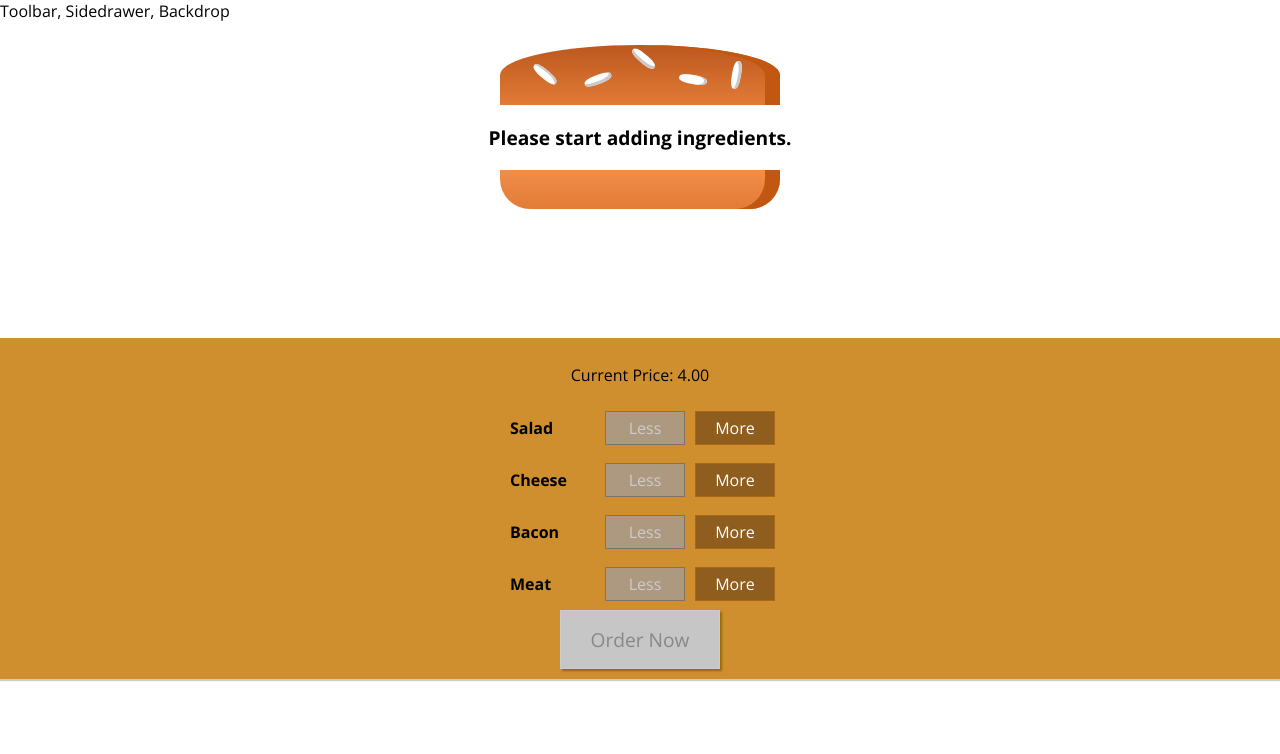
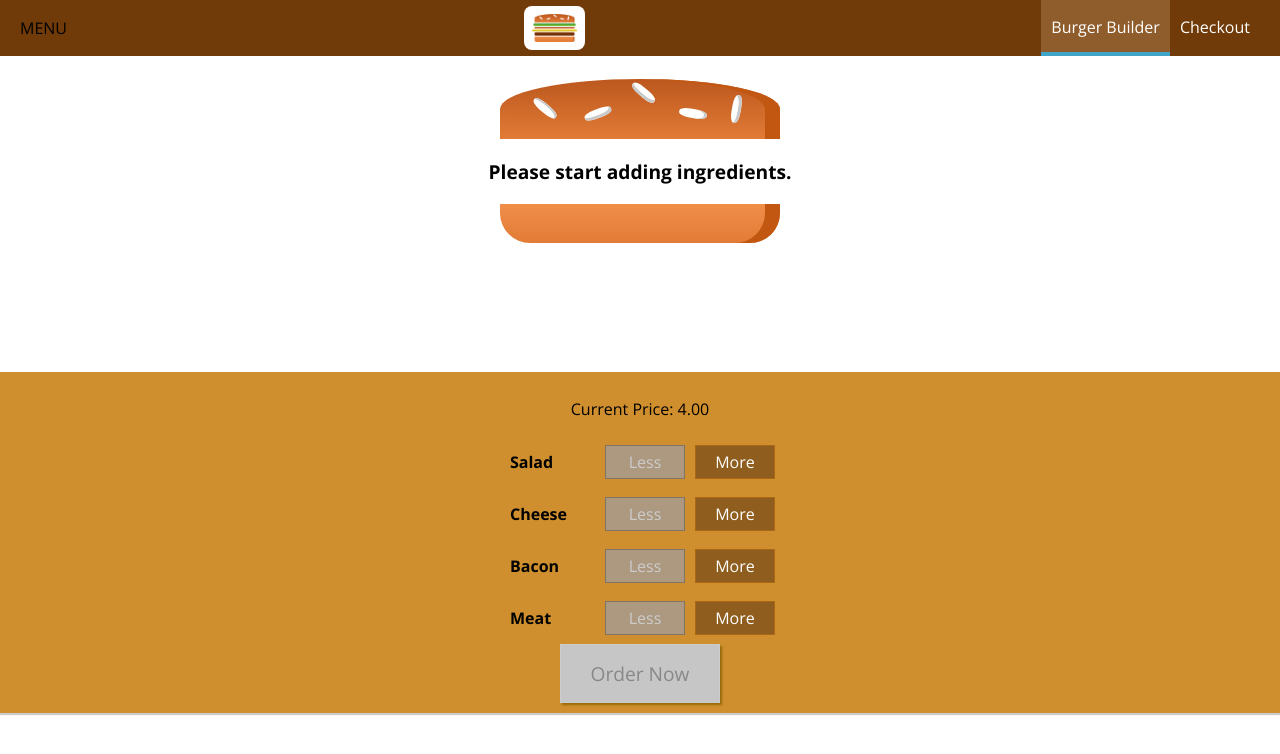
Before and after one commit to fabianlee1211/react-burger-app, a React app: page / in a window 1280 px wide. Shown: the top 754 px of the page. Built offline with nearby package versions, Linux system fonts and the light colour scheme.

Commit message:
Toolbar setup

```diff
--- a/src/components/Layout/Layout.css
+++ b/src/components/Layout/Layout.css
@@ -1,3 +1,3 @@
 .Content {
-  margin-top: 16px;
+  margin-top: 72px;
 }
--- a/src/components/Layout/Layout.js
+++ b/src/components/Layout/Layout.js
@@ -1,9 +1,10 @@
 import React from 'react';
+import Toolbar from '../Navigation/Toolbar/Toolbar';
 import classes from './Layout.css';
 
 const layout = (props) => (
   <React.Fragment>
-    <div>Toolbar, Sidedrawer, Backdrop</div>
+    <Toolbar />
     <main className={classes.Content}>
       {props.children}
     </main>
--- /dev/null
+++ b/src/components/Logo/Logo.css
@@ -0,0 +1,11 @@
+.Logo {
+  background-color: white;
+  padding: 8px;
+  height: 80%;
+  box-sizing: border-box;
+  border-radius: 8px;
+}
+
+.Logo img {
+  height: 100%;
+}
--- /dev/null
+++ b/src/components/Logo/Logo.js
@@ -0,0 +1,13 @@
+import React from 'react';
+import burgerLogo from '../../assets/images/burger-logo.png';
+import classes from './Logo.css';
+
+const Logo = (props) => {
+  return (
+    <div className={classes.Logo}>
+      <img src={burgerLogo} alt="MyBurger"/>
+    </div>
+  );
+};
+
+export default Logo;
--- /dev/null
+++ b/src/components/Navigation/NavigationItems/NavigationItem/NavigationItem.css
@@ -0,0 +1,24 @@
+.NavigationItem {
+  margin: 0;
+  box-sizing: border-box;
+  display: flex;
+  height: 100%;
+  align-items: center;
+}
+
+.NavigationItem a {
+  color: white;
+  text-decoration: none;
+  height: 100%;
+  padding: 16px 10px;
+  border-bottom: 4px solid transparent;
+  box-sizing: border-box;
+  display: block;
+}
+
+.NavigationItem a:hover,
+.NavigationItem a:active,
+.NavigationItem a.active {
+  background-color: #8F5C2C;
+  border-bottom: 4px solid #40A4C8;
+}
--- /dev/null
+++ b/src/components/Navigation/NavigationItems/NavigationItem/NavigationItem.js
@@ -0,0 +1,10 @@
+import React from 'react';
+import classes from './NavigationItem.css';
+
+const NavigationItem = (props) => (
+  <li className={classes.NavigationItem}>
+    <a href={props.link} className={props.active ? classes.active : null}>{props.children}</a>
+  </li>
+);
+
+export default NavigationItem;
--- /dev/null
+++ b/src/components/Navigation/NavigationItems/NavigationItems.css
@@ -0,0 +1,8 @@
+.NavigationItems {
+  margin: 0;
+  padding: 0;
+  list-style: none;
+  display: flex;
+  align-items: center;
+  height: 100%;
+}
--- /dev/null
+++ b/src/components/Navigation/NavigationItems/NavigationItems.js
@@ -0,0 +1,12 @@
+import React from 'react';
+import classes from './NavigationItems.css'
+import NavigationItem from './NavigationItem/NavigationItem';
+
+const NavigationItems = () =>  (
+  <ul className={classes.NavigationItems}>
+    <NavigationItem link="/" active>Burger Builder</NavigationItem>
+    <NavigationItem link="/">Checkout</NavigationItem>
+  </ul>
+);
+
+export default NavigationItems;
--- /dev/null
+++ b/src/components/Navigation/Toolbar/Toolbar.css
@@ -0,0 +1,18 @@
+.Toolbar {
+  height: 56px;
+  width: 100%;
+  position: fixed;
+  top: 0;
+  left: 0;
+  background-color: #703B09;
+  display: flex;
+  justify-content: space-between;
+  align-items: center;
+  padding: 0 20px;
+  box-sizing: border-box;
+  z-index: 90;
+}
+
+.Toolbar nav {
+  height: 100%;
+}
--- a/src/components/Navigation/Toolbar/Toolbar.js
+++ b/src/components/Navigation/Toolbar/Toolbar.js
@@ -0,0 +1,16 @@
+import React from 'react';
+import classes from './Toolbar.css';
+import Logo from '../../Logo/Logo';
+import NavigationItems from '../NavigationItems/NavigationItems';
+
+const Toolbar = () => (
+  <header className={classes.Toolbar}>
+    <div>MENU</div>
+    <Logo />
+    <nav>
+      <NavigationItems />
+    </nav>
+  </header>
+);
+
+export default Toolbar;
```
Also changed, not shown: src/assets/images/burger-logo.png (added).
